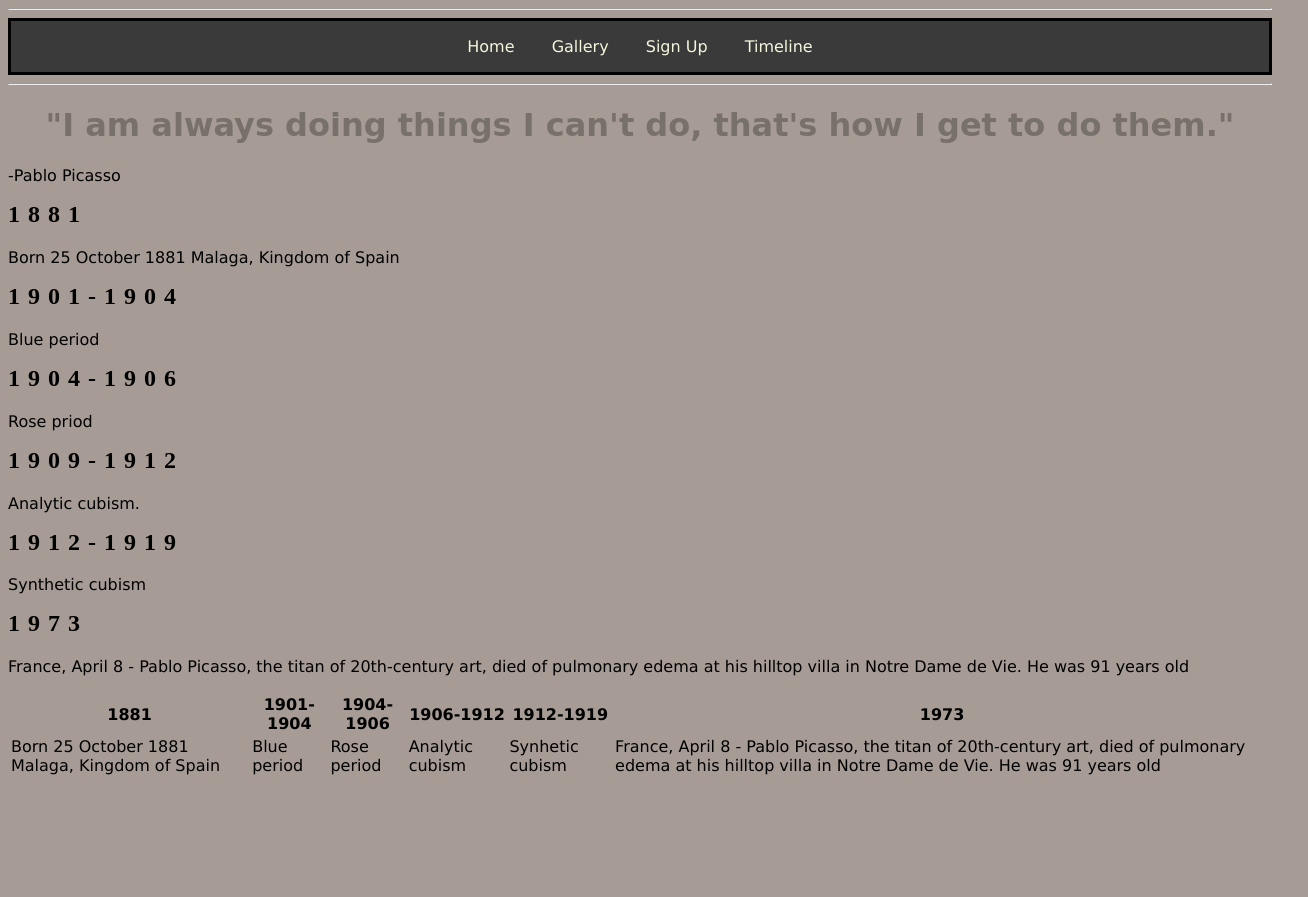
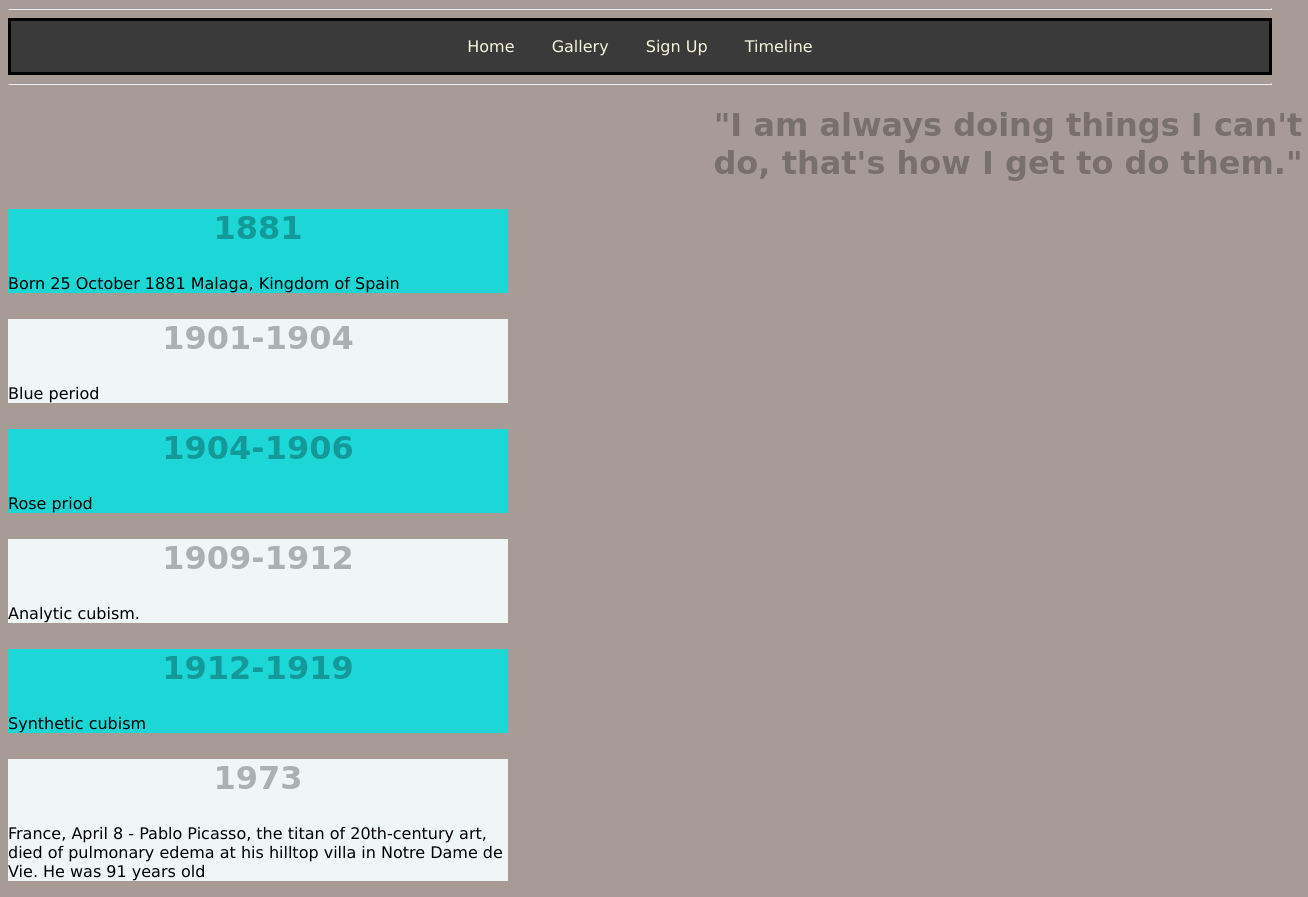
Before and after one commit to mariaarnesson/pablo_picasso, a plain HTML site: page timeline.html in a window 1280 px wide. Shown: the whole page, 1308 px wide, since content can reach past the window. Before the commit the page ends 800 px from the top, so only its background shows below. Drawn offline with Linux system fonts and the light colour scheme.

Commit message:
Add a timeline

```diff
--- a/assets/css/style.css
+++ b/assets/css/style.css
@@ -183,3 +183,73 @@
     padding: 5%;
     color:beige;
 }
+/* sign-up */
+
+.form-section {
+    clear: left;
+    background: url(../image/pexels-photo-1161542.webp);
+    background-size: cover;
+   background-position: center;
+   height: 500px;
+   width: 600px;
+   margin-left: 150px;
+}
+
+.sign-up {
+    margin-top:auto;
+    margin-bottom: 0px;
+    margin-left: 30px;
+    margin-right: 30px;
+    color: #a69c95;
+    max-width: 100%;
+    position: absolute;
+    padding: 30px;
+    width: 600px;
+}
+.sign-up > h2 {
+    color: #a69c95;
+    background-image: url(../image/pexels-photo-2900935.jpeg);
+    margin-bottom: 200px;
+}
+
+.text-input {
+    background: transparent;
+    color:#a69c95;
+    width: 50px;
+    height: 40px;
+    border: 1 px solid;
+}
+.text-input:hover {
+    border-color: aquamarine;
+}
+.submit {
+    margin-top: 20px;
+    text-align: center;
+    background-color: #a69c95;
+}
+.submit-button:hover {
+    background-color: #a69c95;
+    color: aqua;
+}
+#year {
+    background-color:rgb(240, 245, 245);
+    position:static;
+    top: 16px;
+    left: 20px;
+    width: 500px;
+}
+#day {
+    background-color:rgb(29, 214, 214);
+    position:static;
+    top: 16px;
+    left: 20px;
+    width: 500px;
+}
+#quest {
+    position: relative;
+    padding: 0%;
+   width: 600px;
+   margin-left: 700px;
+   margin-right: 500px;
+   margin-top: 0px;
+}
--- a/timeline.html
+++ b/timeline.html
@@ -16,67 +16,43 @@
 	</nav>
 <hr>
 </header>
+<div id="quest">
 <h1>"I am always doing things I can't do, that's how I get to do them."</h1>
-<p> -Pablo Picasso</p>
-<section>
-    <div id="white">
+</div>
 
-    </div>
+
         <section id="red">
-            <div id="lina">
-            <h2>1881</h2>
+            <div id="day"><i class="fa-solid fa-calendar-days"></i>
+            <h1>1881</h1>
             <p>Born 25 October 1881
                 Malaga, Kingdom of Spain</p>
             </div>
-            <div id="sina">
-            <h2>1901-1904</h2>
+
+            <div id="year"><i class="fa-solid fa-calendar-days"></i>
+            <h1>1901-1904</h1>
             <p>Blue period</p>
             </div>
-            <div id="lina">
-            <h2>1904-1906</h2>
+
+            <div id="day"><i class="fa-solid fa-calendar-days"></i>
+            <h1>1904-1906</h1>
             <p> Rose priod</p>
             </div>
-            <div id="sina">
-            <h2>1909-1912</h2>
+
+            <div id="year"><i class="fa-solid fa-calendar-days"></i>
+            <h1>1909-1912</h1>
             <p>Analytic cubism.</p>
             </div>
-            <div id="lina">
-            <h2>1912-1919</h2>
+
+            <div id="day"><i class="fa-solid fa-calendar-days"></i>
+            <h1>1912-1919</h1>
             <p>Synthetic cubism</p>
             </div>
-            <div id="sina">
-            <h2>1973</h2>
+
+            <div id="year"><i class="fa-solid fa-calendar-days"></i>
+            <h1>1973</h1>
             <p>France, April 8 - Pablo Picasso,
                 the titan of 20th-century art,
                  died of pulmonary edema at his hilltop villa in Notre Dame de Vie.
                  He was 91 years old</p>
                  </div>
-
-        </section>
-            <div id="blue">
-
-            </div>
-
-
-            <table>
-                <tr>
-                  <th>1881</th>
-                  <th>1901-1904</th>
-                  <th>1904-1906</th>
-                  <th>1906-1912</th>
-                  <th>1912-1919</th>
-                  <th>1973</th>
-
-                <tr>
-                  <td>Born 25 October 1881
-                    Malaga, Kingdom of Spain</td>
-                  <td>Blue period</td>
-                  <td>Rose period</td>
-                  <td>Analytic cubism</td>
-                  <td>Synhetic cubism</td>
-                  <td>France, April 8 - Pablo Picasso,
-                    the titan of 20th-century art,
-                     died of pulmonary edema at his hilltop villa in Notre Dame de Vie.
-                     He was 91 years old</td>
-                </tr>
-              </table>
+</section>
```
Also changed, not shown: index.html (+4 -0 lines), sign-up.html (+3 -3 lines).
